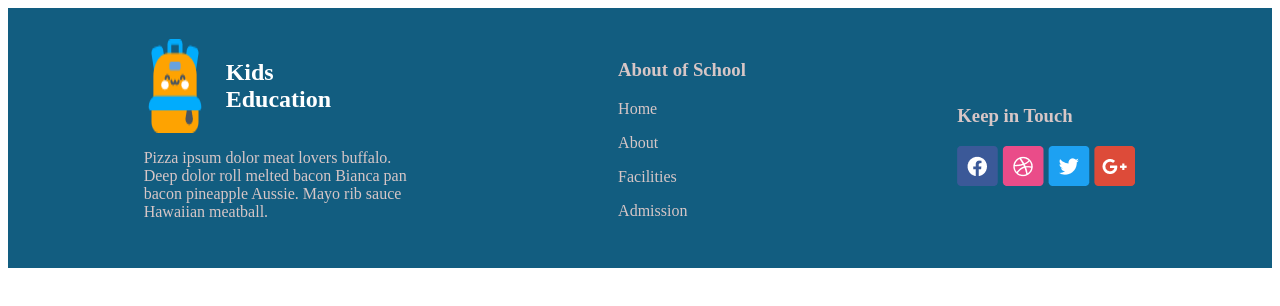
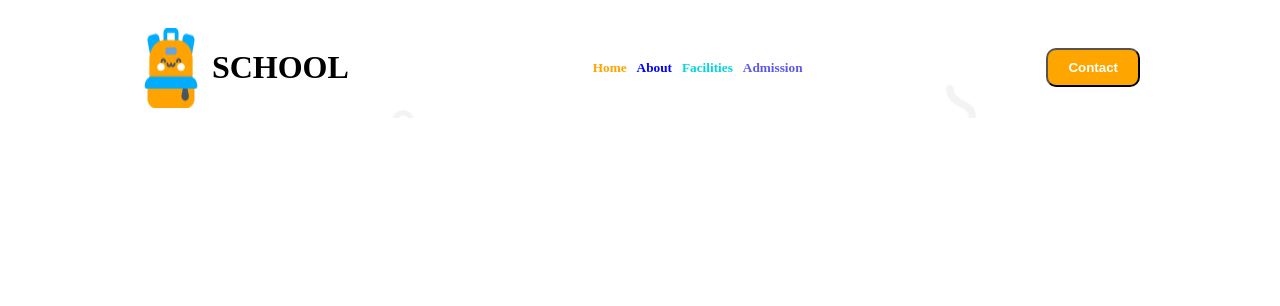
Before and after one commit to mojahidmamu/kids-school, a plain HTML site: page index.html in a window 1280 px wide. Drawn offline with Linux system fonts and the light colour scheme.

Commit message:
added header navbar

```diff
--- a/index.html
+++ b/index.html
@@ -7,12 +7,34 @@
     <link rel="stylesheet" href="style.css" />
   </head>
   <body>
-    <!-- Header -->
-    <header></header>
     <!-- Main -->
     <main>
+      <!-- Header -->
+      <header>
+          <div class="header-1">
+            <img src="assets/logo.png" alt="" />
+            <h1>SCHOOL</h1>
+          </div>
+          <div class="header-1">
+            <h5 style="color: orange;">Home</h5>
+            <h5 style="color: blue;">About</h5>
+            <h5 style="color: #05D4DF;">Facilities</h5>
+            <h5 style="color: #5D58EF;">Admission</h5>
+          </div>
+          <div>
+            <button class="btn1">Contact</button>
+          </div>
+
+      </header>
       <!-- cover section -->
-      <section></section>
+      <section>
+        <div>
+
+        </div>
+        <div>
+
+        </div>
+      </section>
       <!-- Standard Curriculum section -->
       <section></section>
 
@@ -20,7 +42,7 @@
       <section></section>
     </main>
     <!-- footer -->
-    <footer>
+    <footer style="display: none">
       <div>
         <div class="footer-first">
           <img src="assets/logo.png" alt="" />
@@ -30,11 +52,12 @@
           </h2>
         </div>
         <p>
-          Pizza ipsum dolor meat lovers buffalo. <br> Deep dolor roll melted bacon
-          Bianca pan <br> bacon pineapple Aussie. Mayo rib sauce <br> Hawaiian meatball.
+          Pizza ipsum dolor meat lovers buffalo. <br />
+          Deep dolor roll melted bacon Bianca pan <br />
+          bacon pineapple Aussie. Mayo rib sauce <br />
+          Hawaiian meatball.
         </p>
       </div>
-
       <div>
         <h3>About of School</h3>
         <p>Home</p>
@@ -42,7 +65,6 @@
         <p>Facilities</p>
         <p>Admission</p>
       </div>
-
       <div>
         <h3>Keep in Touch</h3>
         <div>
--- a/style.css
+++ b/style.css
@@ -1,6 +1,30 @@
+main {
+    padding: 10px;
+    background-image: url(assets/bg.png);
+    background-size: cover;
+    background-position: center;
+    background-repeat: no-repeat;
+}
 
+header {
+    display: flex;
+    justify-content: space-around;
+    align-items: center;
+    margin-top: 10px;
+}
 
+.header-1 {
+    display: flex;
+    gap: 10px;
+}
 
+.btn1 {
+ padding: 10px 20px;
+ background-color: orange;
+ color: white;
+ border-radius: 10px;
+ font-weight: bold;
+}
 
 footer {
     background-color: #125d80;
@@ -11,14 +35,12 @@ footer {
     align-items: center;
     color: hsl(0, 17%, 81%)
 }
+
 .footer-title {
+ margin-left: 20px;
  color: white;
-    margin-left: 20px;
 }
 
 .footer-first {
-    display: flex;
+ display: flex;
 }
-.footer-first img{
-
-}
```
